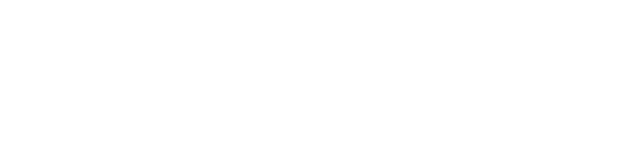
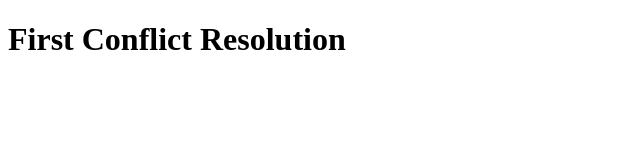
Before and after one commit to Pari184/TaskPlanner, a plain HTML site: page one.html in a window 1280 px wide. Shown: the whole page, without its empty margins (0-640 px from the left). Drawn offline with Linux system fonts and the light colour scheme.

Commit message:
Added my conflict line

```diff
--- a/one.html
+++ b/one.html
@@ -8,6 +8,7 @@
 </head>
 
 <body>
+    <h1>First Conflict Resolution</h1>
 
 </body>
 
```
